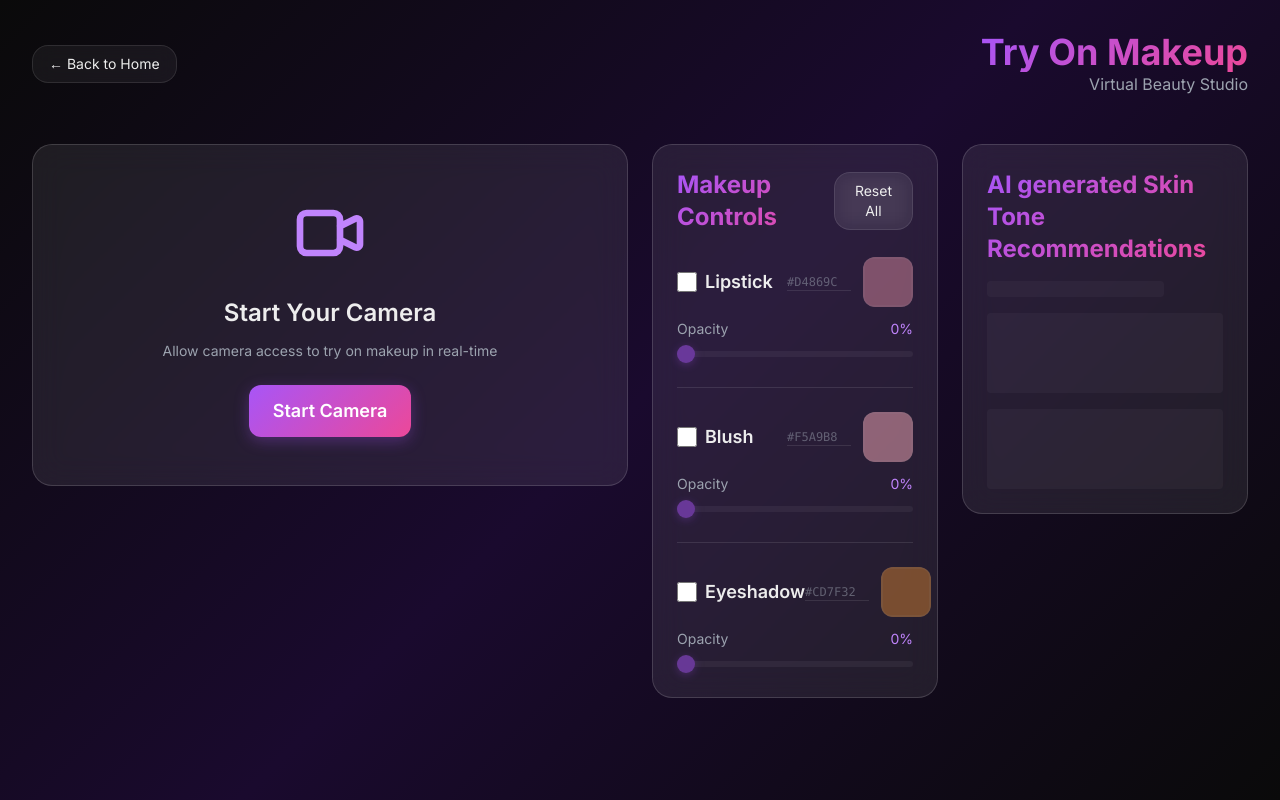
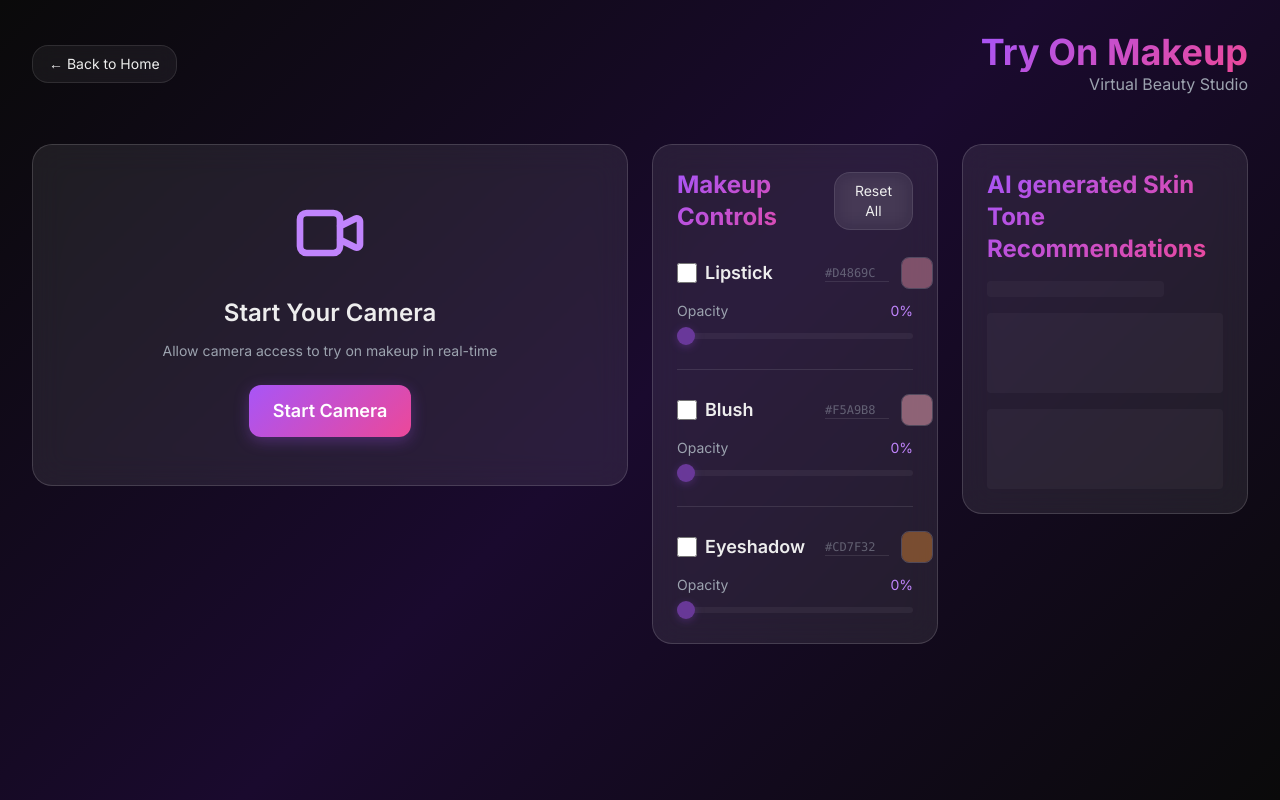
Before and after one commit to maham-creates/ToneMatch, a Next.js app: page /makeup in a window 1280 px wide. Built offline with nearby package versions, Linux system fonts and the light colour scheme.

Commit message:
realignment

```diff
--- a/components/ControlPanel.tsx
+++ b/components/ControlPanel.tsx
@@ -73,14 +73,14 @@ export default function ControlPanel({ makeupSettings, onSettingsChange }: Contr
             {/* Lipstick Controls */}
             <div className="space-y-3">
                 <div className="flex items-center justify-between">
-                    <label className="flex items-center gap-2 cursor-pointer flex-1">
+                    <label className="flex items-center gap-2 cursor-pointer">
                         <input
                             type="checkbox"
                             checked={makeupSettings.lipstick.enabled}
                             onChange={(e) => updateSetting('lipstick', 'enabled', e.target.checked)}
                             className="w-5 h-5 accent-purple-500"
                         />
-                        <span className="font-semibold text-lg">Lipstick</span>
+                        <span className="font-semibold text-lg min-w-[120px]">Lipstick</span>
                     </label>
                     <div className="flex items-center gap-3">
                         <HexColorInput
@@ -88,13 +88,15 @@ export default function ControlPanel({ makeupSettings, onSettingsChange }: Contr
                             onChange={(val) => updateSetting('lipstick', 'color', val)}
                             disabled={!makeupSettings.lipstick.enabled}
                         />
+                        <div className="relative w-8 h-8 rounded-lg overflow-hidden border border-white/20 shrink-0">
                             <input
                                 type="color"
                                 value={makeupSettings.lipstick.color}
                                 onChange={(e) => updateSetting('lipstick', 'color', e.target.value)}
                                 disabled={!makeupSettings.lipstick.enabled}
-                            className="cursor-pointer disabled:opacity-50"
+                                className="absolute inset-[-4px] w-[calc(100%+8px)] h-[calc(100%+8px)] cursor-pointer disabled:opacity-50"
                             />
+                        </div>
                     </div>
                 </div>
 
@@ -111,7 +113,7 @@ export default function ControlPanel({ makeupSettings, onSettingsChange }: Contr
                         value={makeupSettings.lipstick.opacity}
                         onChange={(e) => updateSetting('lipstick', 'opacity', parseFloat(e.target.value))}
                         disabled={!makeupSettings.lipstick.enabled}
-                        className="disabled:opacity-50"
+                        className="disabled:opacity-50 w-full"
                     />
                 </div>
             </div>
@@ -121,14 +123,14 @@ export default function ControlPanel({ makeupSettings, onSettingsChange }: Contr
             {/* Blush Controls */}
             <div className="space-y-3">
                 <div className="flex items-center justify-between">
-                    <label className="flex items-center gap-2 cursor-pointer flex-1">
+                    <label className="flex items-center gap-2 cursor-pointer">
                         <input
                             type="checkbox"
                             checked={makeupSettings.blush.enabled}
                             onChange={(e) => updateSetting('blush', 'enabled', e.target.checked)}
                             className="w-5 h-5 accent-purple-500"
                         />
-                        <span className="font-semibold text-lg">Blush</span>
+                        <span className="font-semibold text-lg min-w-[120px]">Blush</span>
                     </label>
                     <div className="flex items-center gap-3">
                         <HexColorInput
@@ -136,13 +138,15 @@ export default function ControlPanel({ makeupSettings, onSettingsChange }: Contr
                             onChange={(val) => updateSetting('blush', 'color', val)}
                             disabled={!makeupSettings.blush.enabled}
                         />
+                        <div className="relative w-8 h-8 rounded-lg overflow-hidden border border-white/20 shrink-0">
                             <input
                                 type="color"
                                 value={makeupSettings.blush.color}
                                 onChange={(e) => updateSetting('blush', 'color', e.target.value)}
                                 disabled={!makeupSettings.blush.enabled}
-                            className="cursor-pointer disabled:opacity-50"
+                                className="absolute inset-[-4px] w-[calc(100%+8px)] h-[calc(100%+8px)] cursor-pointer disabled:opacity-50"
                             />
+                        </div>
                     </div>
                 </div>
 
@@ -159,7 +163,7 @@ export default function ControlPanel({ makeupSettings, onSettingsChange }: Contr
                         value={makeupSettings.blush.opacity}
                         onChange={(e) => updateSetting('blush', 'opacity', parseFloat(e.target.value))}
                         disabled={!makeupSettings.blush.enabled}
-                        className="disabled:opacity-50"
+                        className="disabled:opacity-50 w-full"
                     />
                 </div>
             </div>
@@ -169,14 +173,14 @@ export default function ControlPanel({ makeupSettings, onSettingsChange }: Contr
             {/* Eyeshadow Controls */}
             <div className="space-y-3">
                 <div className="flex items-center justify-between">
-                    <label className="flex items-center gap-2 cursor-pointer flex-1">
+                    <label className="flex items-center gap-2 cursor-pointer">
                         <input
                             type="checkbox"
                             checked={makeupSettings.eyeshadow.enabled}
                             onChange={(e) => updateSetting('eyeshadow', 'enabled', e.target.checked)}
                             className="w-5 h-5 accent-purple-500"
                         />
-                        <span className="font-semibold text-lg">Eyeshadow</span>
+                        <span className="font-semibold text-lg min-w-[120px]">Eyeshadow</span>
                     </label>
                     <div className="flex items-center gap-3">
                         <HexColorInput
@@ -184,13 +188,15 @@ export default function ControlPanel({ makeupSettings, onSettingsChange }: Contr
                             onChange={(val) => updateSetting('eyeshadow', 'color', val)}
                             disabled={!makeupSettings.eyeshadow.enabled}
                         />
+                        <div className="relative w-8 h-8 rounded-lg overflow-hidden border border-white/20 shrink-0">
                             <input
                                 type="color"
                                 value={makeupSettings.eyeshadow.color}
                                 onChange={(e) => updateSetting('eyeshadow', 'color', e.target.value)}
                                 disabled={!makeupSettings.eyeshadow.enabled}
-                            className="cursor-pointer disabled:opacity-50"
+                                className="absolute inset-[-4px] w-[calc(100%+8px)] h-[calc(100%+8px)] cursor-pointer disabled:opacity-50"
                             />
+                        </div>
                     </div>
                 </div>
 
@@ -207,7 +213,7 @@ export default function ControlPanel({ makeupSettings, onSettingsChange }: Contr
                         value={makeupSettings.eyeshadow.opacity}
                         onChange={(e) => updateSetting('eyeshadow', 'opacity', parseFloat(e.target.value))}
                         disabled={!makeupSettings.eyeshadow.enabled}
-                        className="disabled:opacity-50"
+                        className="disabled:opacity-50 w-full"
                     />
                 </div>
             </div>
--- a/components/ProductRecommendations.tsx
+++ b/components/ProductRecommendations.tsx
@@ -129,8 +129,8 @@ const ProductRecommendationsComponent = memo(({
 
             {/* Lipstick Recommendations */}
             <div>
-                <div className="flex justify-between items-center gap-2 mb-3 flex-nowrap">
-                    <h3 className="text-lg font-semibold flex items-center gap-2 truncate">
+                <div className="flex justify-between items-center gap-2 mb-3">
+                    <h3 className="text-lg font-semibold flex items-center gap-2 shrink-0">
                         <span className="text-pink-400">💄</span> Lipsticks
                     </h3>
                     {recommendations.lipsticks.length > PRODUCTS_PER_PAGE && (
@@ -138,7 +138,7 @@ const ProductRecommendationsComponent = memo(({
                             onClick={() => handleRefresh('lipstick')}
                             className="text-[10px] uppercase tracking-wider text-purple-400 hover:text-purple-300 flex items-center gap-1 transition-colors whitespace-nowrap shrink-0"
                         >
-                            <span>Try more for you!</span>
+                            <span>try more!</span>
                             <svg className="w-3 h-3" fill="none" stroke="currentColor" viewBox="0 0 24 24">
                                 <path strokeLinecap="round" strokeLinejoin="round" strokeWidth={2} d="M4 4v5h.582m15.356 2A8.001 8.001 0 004.582 9m0 0H9m11 11v-5h-.581m0 0a8.003 8.003 0 01-15.357-2m15.357 2H15" />
                             </svg>
@@ -158,8 +158,8 @@ const ProductRecommendationsComponent = memo(({
 
             {/* Blush Recommendations */}
             <div>
-                <div className="flex justify-between items-center gap-2 mb-3 flex-nowrap">
-                    <h3 className="text-lg font-semibold flex items-center gap-2 truncate">
+                <div className="flex justify-between items-center gap-2 mb-4">
+                    <h3 className="text-lg font-semibold flex items-center gap-2 shrink-0">
                         <span className="text-rose-400">✨</span> Blushes
                     </h3>
                     {recommendations.blushes.length > PRODUCTS_PER_PAGE && (
@@ -167,7 +167,7 @@ const ProductRecommendationsComponent = memo(({
                             onClick={() => handleRefresh('blush')}
                             className="text-[10px] uppercase tracking-wider text-purple-400 hover:text-purple-300 flex items-center gap-1 transition-colors whitespace-nowrap shrink-0"
                         >
-                            <span>Try more for you!</span>
+                            <span>try more!</span>
                             <svg className="w-3 h-3" fill="none" stroke="currentColor" viewBox="0 0 24 24">
                                 <path strokeLinecap="round" strokeLinejoin="round" strokeWidth={2} d="M4 4v5h.582m15.356 2A8.001 8.001 0 004.582 9m0 0H9m11 11v-5h-.581m0 0a8.003 8.003 0 01-15.357-2m15.357 2H15" />
                             </svg>
@@ -187,8 +187,8 @@ const ProductRecommendationsComponent = memo(({
 
             {/* Eyeshadow Recommendations */}
             <div>
-                <div className="flex justify-between items-center gap-2 mb-3 flex-nowrap">
-                    <h3 className="text-lg font-semibold flex items-center gap-2 truncate">
+                <div className="flex justify-between items-center gap-2 mb-4">
+                    <h3 className="text-lg font-semibold flex items-center gap-2 shrink-0">
                         <span className="text-purple-400">👁️</span> Eyeshadows
                     </h3>
                     {recommendations.eyeshadows.length > PRODUCTS_PER_PAGE && (
@@ -196,7 +196,7 @@ const ProductRecommendationsComponent = memo(({
                             onClick={() => handleRefresh('eyeshadow')}
                             className="text-[10px] uppercase tracking-wider text-purple-400 hover:text-purple-300 flex items-center gap-1 transition-colors whitespace-nowrap shrink-0"
                         >
-                            <span>Try more for you!</span>
+                            <span>try more!</span>
                             <svg className="w-3 h-3" fill="none" stroke="currentColor" viewBox="0 0 24 24">
                                 <path strokeLinecap="round" strokeLinejoin="round" strokeWidth={2} d="M4 4v5h.582m15.356 2A8.001 8.001 0 004.582 9m0 0H9m11 11v-5h-.581m0 0a8.003 8.003 0 01-15.357-2m15.357 2H15" />
                             </svg>
```
Lines whose indentation alone changed are shown as unchanged.
